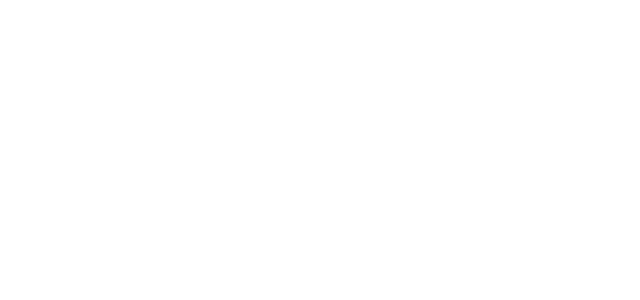
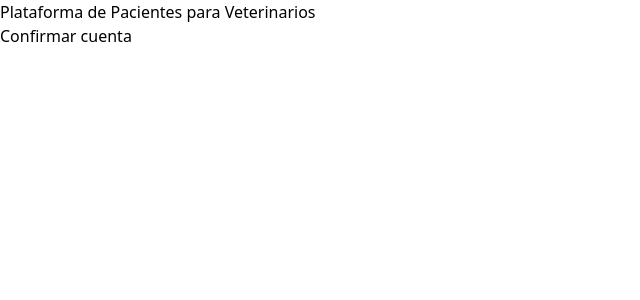
Before and after one commit to mauroociappinaph/FullStackMern, a React (Vite) app in the folder frontend/: page /confirmar/1 in a window 1280 px wide. Before the commit this address had no page. Shown: the top 300 px of the page, without its empty margins (0-640 px from the left). Built offline with nearby package versions, Linux system fonts and the light colour scheme.

Commit message:
Rutas register , olvide password y confirmar

```diff
--- a/frontend/src/App.jsx
+++ b/frontend/src/App.jsx
@@ -1,6 +1,9 @@
 import { BrowserRouter, Routes, Route } from "react-router-dom";
 import AuthLayout from "./layout/AuthLayout";
 import Login from "./paginas/Login";
+import Registrar from "./paginas/RegistrarCuenta";
+import OlvidarPassword from "./paginas/OlvidarPassword";
+import ConfirmarCuenta from "./paginas/ConfirmarCuenta";
 
 function App() {
   return (
@@ -8,6 +11,11 @@
       <Routes>
         <Route path="/" element={<AuthLayout />}>
           <Route index element={<Login />} />
+          <Route path="registrar" element={<Registrar />} />
+          <Route path="olvide-password" element={<OlvidarPassword />} />
+          <Route path="confirmar/:id" element={<ConfirmarCuenta />} />
+
+
         </Route>
       </Routes>
     </BrowserRouter>
--- a/frontend/src/layout/AuthLayout.jsx
+++ b/frontend/src/layout/AuthLayout.jsx
@@ -3,7 +3,7 @@
 const AuthLayout = () => {
   return (
     <>
-      <h1>LayoutAuth</h1>
+      <h1>Plataforma de Pacientes para Veterinarios</h1>
       <Outlet />
 
     </>
--- /dev/null
+++ b/frontend/src/paginas/ConfirmarCuenta.jsx
@@ -0,0 +1,10 @@
+
+function ConfirmarCuenta() {
+  return (
+   <>
+   <h1>Confirmar cuenta</h1>
+   </>
+  )
+}
+
+export default ConfirmarCuenta
--- /dev/null
+++ b/frontend/src/paginas/OlvidarPassword.jsx
@@ -0,0 +1,11 @@
+
+
+function OlvidarPassword() {
+  return (
+    <>
+     <h1>Olvide mi contraseña</h1>
+    </>
+  )
+}
+
+export default OlvidarPassword
--- /dev/null
+++ b/frontend/src/paginas/RegistrarCuenta.jsx
@@ -0,0 +1,9 @@
+function Registrar() {
+  return (
+    <>
+      <h1>Registrar</h1>
+    </>
+  );
+}
+
+export default Registrar;
```
